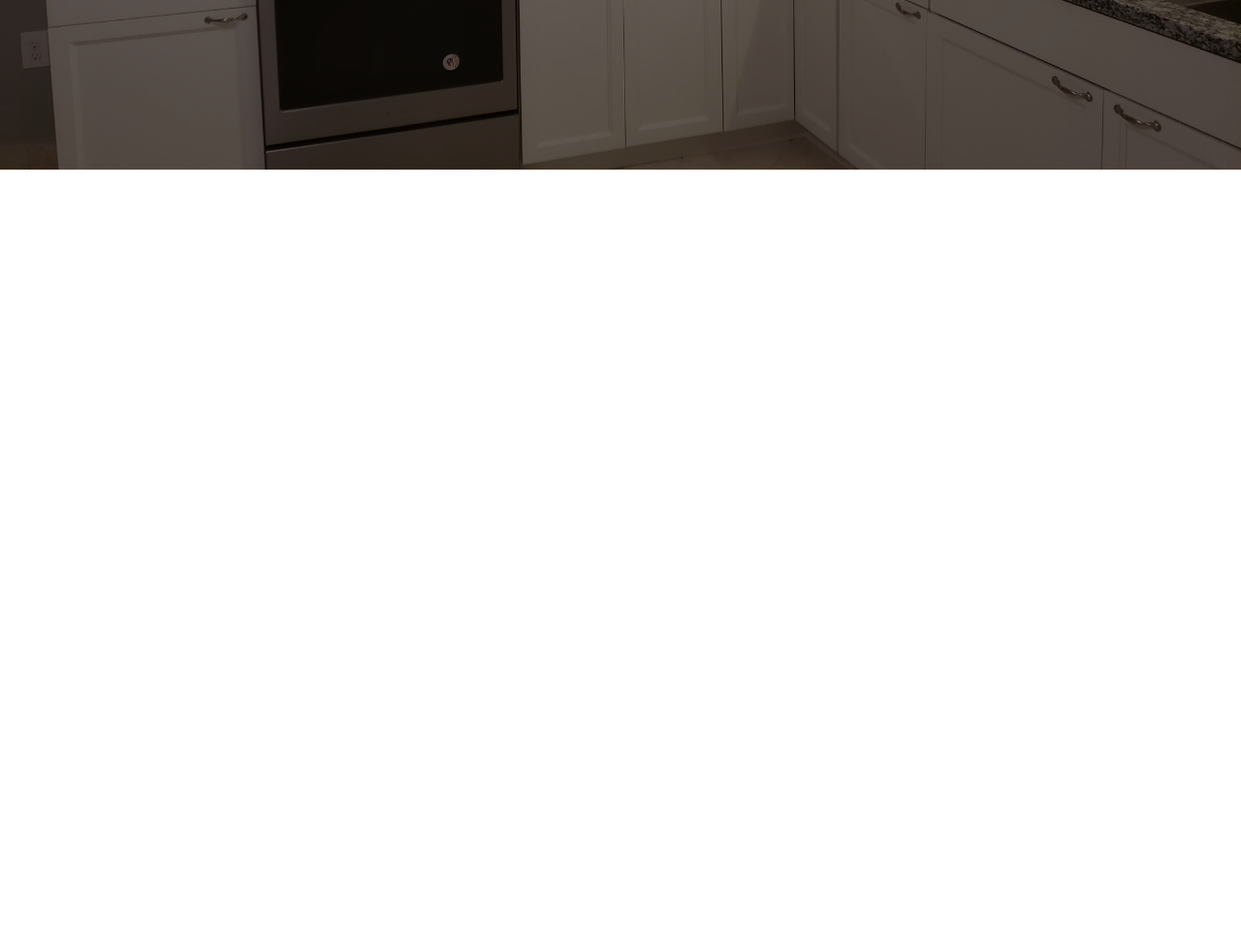
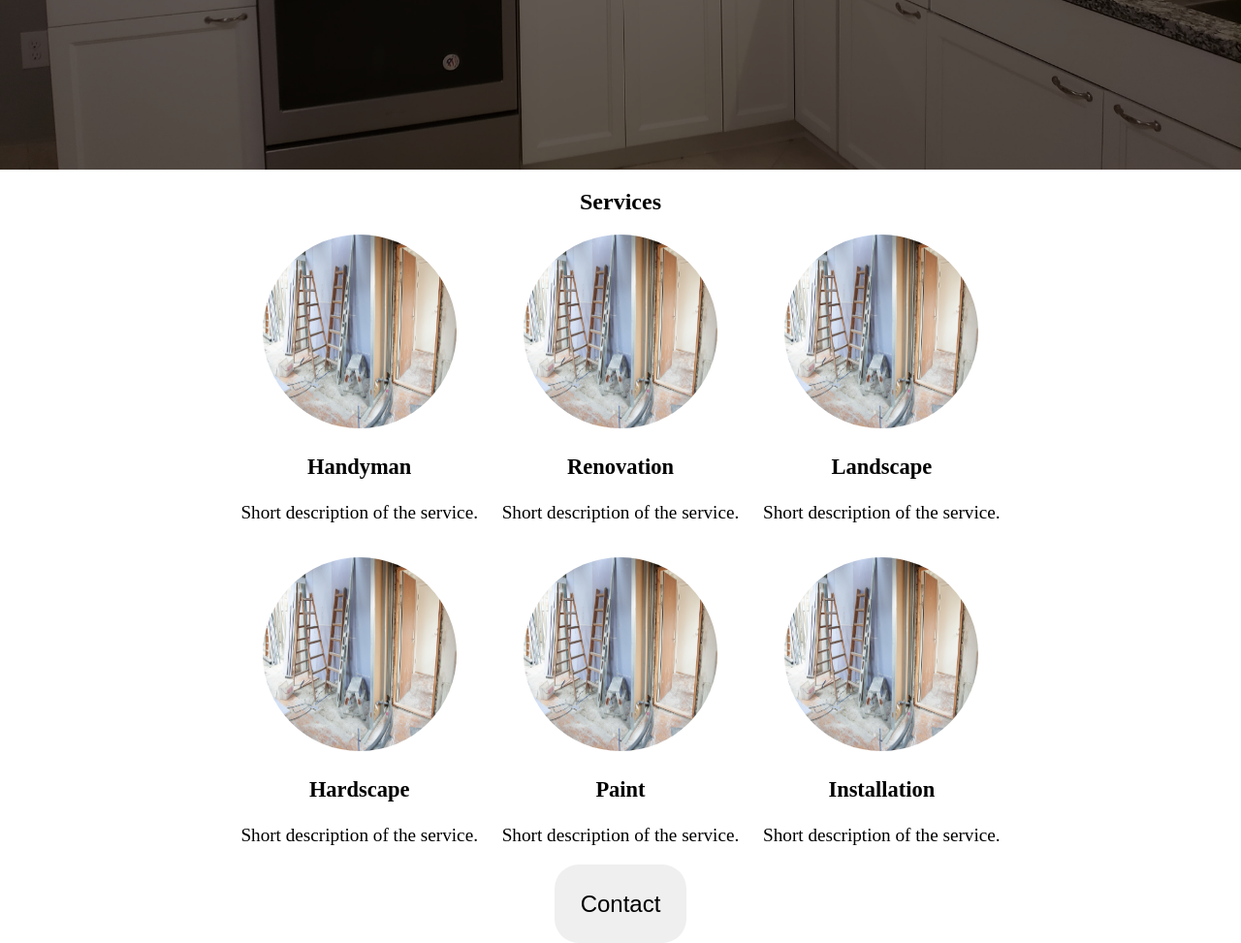
Before and after one commit to AlexV713/pdx-one-page, a PHP site: page /new.php in a window 1280 px wide. Shown: the part 525-1498 px from the top of the page at 97% size. Before the commit the page ends 700 px from the top, so only its background shows below. Run offline with PHP 8.4, Linux system fonts and the light colour scheme; some libraries are stand-ins or nearby versions.

Commit message:
created new service section

```diff
--- a/new.php
+++ b/new.php
@@ -49,6 +49,43 @@
     </header>
     <main>
 
+        <section id="services">
+            <h2>Services</h2>
+            <div id="services-wrapper">
+                <div class="service">
+                    <img src="images/handyman.jpg" alt="">
+                    <h3>Handyman</h3>
+                    <p>Short description of the service.</p>
+                </div>
+                <div class="service">
+                    <img src="images/handyman.jpg" alt="">
+                    <h3>Renovation</h3>
+                    <p>Short description of the service.</p>
+                </div>
+                <div class="service">
+                    <img src="images/handyman.jpg" alt="">
+                    <h3>Landscape</h3>
+                    <p>Short description of the service.</p>
+                </div>
+                <div class="service">
+                    <img src="images/handyman.jpg" alt="">
+                    <h3>Hardscape</h3>
+                    <p>Short description of the service.</p>
+                </div>
+                <div class="service">
+                    <img src="images/handyman.jpg" alt="">
+                    <h3>Paint</h3>
+                    <p>Short description of the service.</p>
+                </div>
+                <div class="service">
+                    <img src="images/handyman.jpg" alt="">
+                    <h3>Installation</h3>
+                    <p>Short description of the service.</p>
+                </div>
+            </div>
+            <button><a href="#contact">Contact</a></button>
+        </section>
+
     </main>
 </body>
 
--- a/style.css
+++ b/style.css
@@ -75,5 +75,46 @@ html {
     font-size: 2.5rem;
     margin-top: -0.5em;
   }
+  #services {
+    text-align: center;
+  }
+  #services #services-wrapper {
+    display: -ms-grid;
+    display: grid;
+    -ms-grid-columns: 1fr 1fr 1fr;
+        grid-template-columns: 1fr 1fr 1fr;
+    -ms-grid-rows: auto;
+        grid-template-rows: auto;
+    grid-auto-columns: 1fr;
+    -ms-flex-pack: distribute;
+        justify-content: space-around;
+    justify-items: center;
+    -webkit-box-align: baseline;
+        -ms-flex-align: baseline;
+            align-items: baseline;
+    -ms-flex-line-pack: center;
+        align-content: center;
+    grid-gap: 1em 0.5em;
+    padding: 0 15em 0;
+  }
+  #services #services-wrapper .service {
+    text-align: center;
+    font-size: 1.2rem;
+  }
+  #services #services-wrapper .service img {
+    border-radius: 50%;
+    width: 200px;
+    height: 200px;
+  }
+  #services button {
+    border-radius: 25px;
+    border: none;
+    padding: 2em;
+  }
+  #services button a {
+    text-decoration: none;
+    color: black;
+    font-size: 1.5rem;
+  }
 }
 /*# sourceMappingURL=style.css.map */
--- a/style.sass
+++ b/style.sass
@@ -48,3 +48,32 @@ html
             h2
                 font-size: 2.5rem
                 margin-top: -0.5em
+
+    #services
+        text-align: center
+        #services-wrapper
+            display: grid
+            grid-template-columns: 1fr 1fr 1fr
+            grid-template-rows: auto
+            grid-auto-columns: 1fr
+            justify-content: space-around
+            justify-items: center
+            align-items: baseline
+            align-content: center
+            grid-gap: 1em 0.5em
+            padding: 0 15em 0
+            .service
+                text-align: center
+                font-size: 1.2rem
+                img
+                    border-radius: 50%
+                    width: 200px
+                    height: 200px
+        button
+            border-radius: 25px
+            border: none
+            padding: 2em
+            a
+                text-decoration: none
+                color: black
+                font-size: 1.5rem
```
Also changed, not shown: 1 other file.
